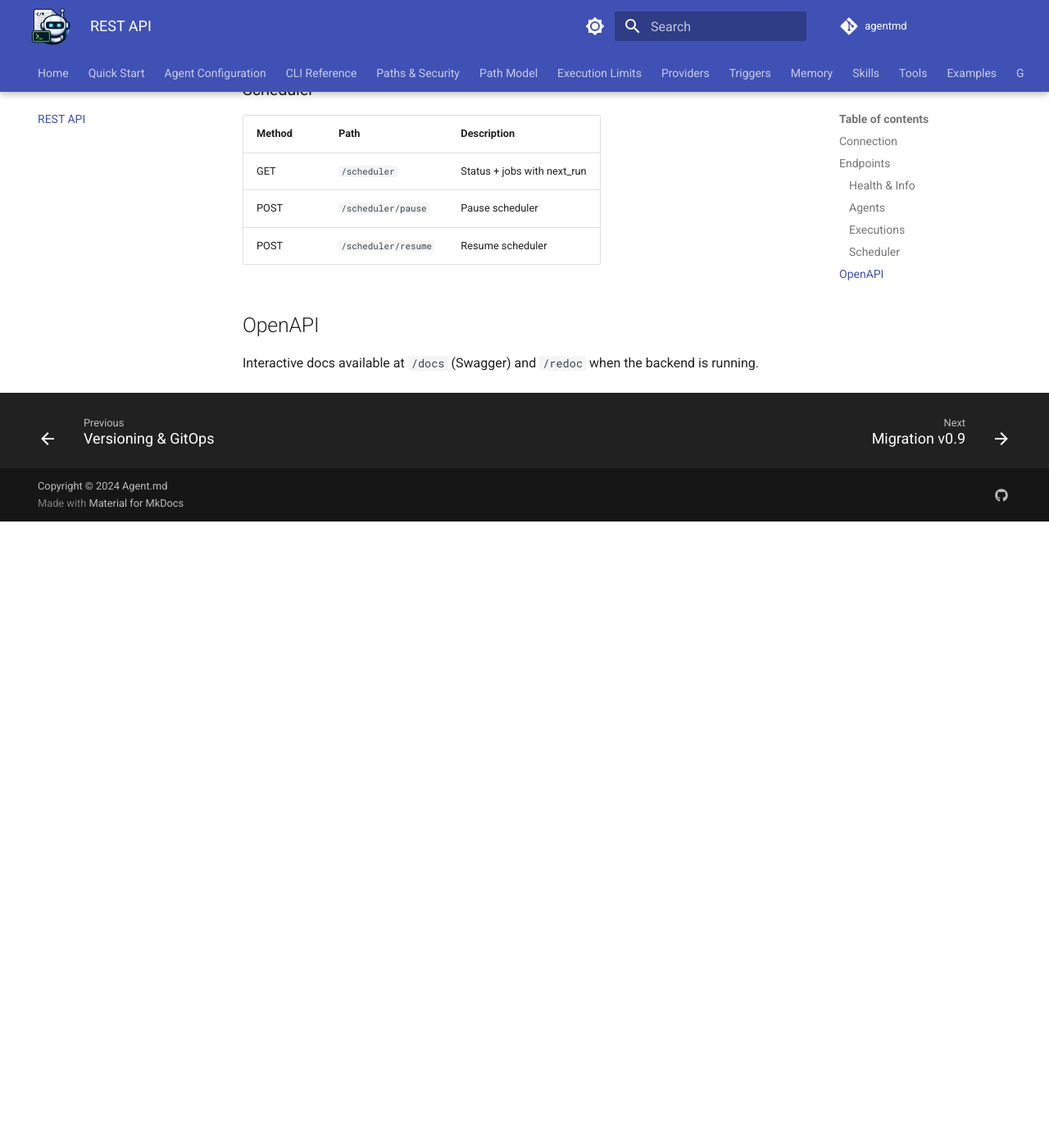
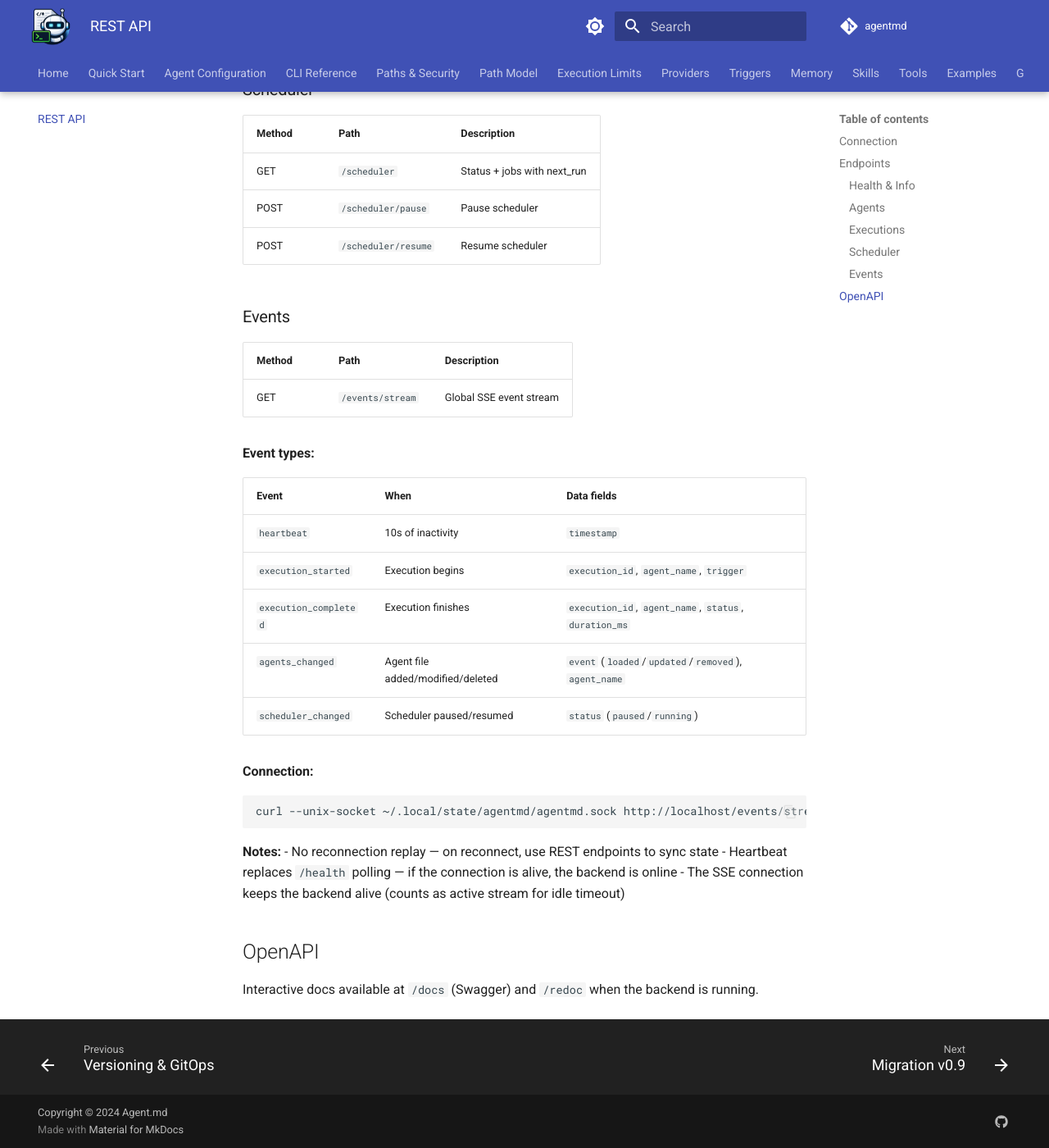
Before and after one commit to z-fab/agentmd, an MkDocs documentation site: the page built from docs/api.md, in a window 1280 px wide and 1400 px high, scrolled down 1805 px. Shown: the whole window at 82% size. Built offline with MkDocs 1.6.1 and Material for MkDocs 9.7.7, drawn with Linux system fonts in a browser that asks for light colours; comment, search, counter and statistics services are not loaded; the version menu is left out; before the commit the page ends 2441 px from its top, so only the background shows below that.

Commit message:
docs: add global SSE event stream documentation

````diff
--- a/docs/api.md
+++ b/docs/api.md
@@ -62,6 +62,32 @@ When `message` is provided, it replaces the synthetic "Execute your task". This
 | POST | `/scheduler/pause` | Pause scheduler |
 | POST | `/scheduler/resume` | Resume scheduler |
 
+### Events
+
+| Method | Path | Description |
+|--------|------|-------------|
+| GET | `/events/stream` | Global SSE event stream |
+
+**Event types:**
+
+| Event | When | Data fields |
+|-------|------|-------------|
+| `heartbeat` | 10s of inactivity | `timestamp` |
+| `execution_started` | Execution begins | `execution_id`, `agent_name`, `trigger` |
+| `execution_completed` | Execution finishes | `execution_id`, `agent_name`, `status`, `duration_ms` |
+| `agents_changed` | Agent file added/modified/deleted | `event` (`loaded`/`updated`/`removed`), `agent_name` |
+| `scheduler_changed` | Scheduler paused/resumed | `status` (`paused`/`running`) |
+
+**Connection:**
+```bash
+curl --unix-socket ~/.local/state/agentmd/agentmd.sock http://localhost/events/stream
+```
+
+**Notes:**
+- No reconnection replay — on reconnect, use REST endpoints to sync state
+- Heartbeat replaces `/health` polling — if the connection is alive, the backend is online
+- The SSE connection keeps the backend alive (counts as active stream for idle timeout)
+
 ## OpenAPI
 
 Interactive docs available at `/docs` (Swagger) and `/redoc` when the backend is running.
````
Also changed, not shown: README.md (+1 -0 lines).
